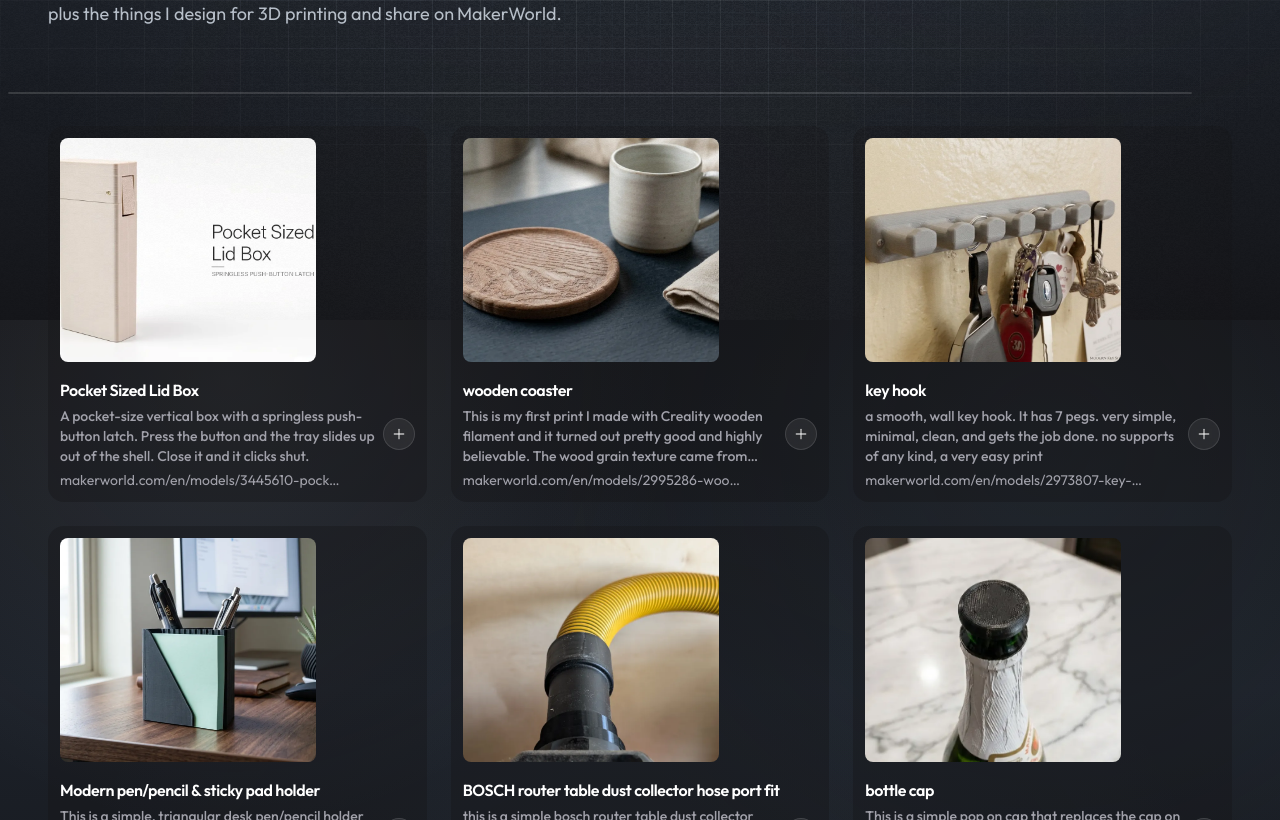
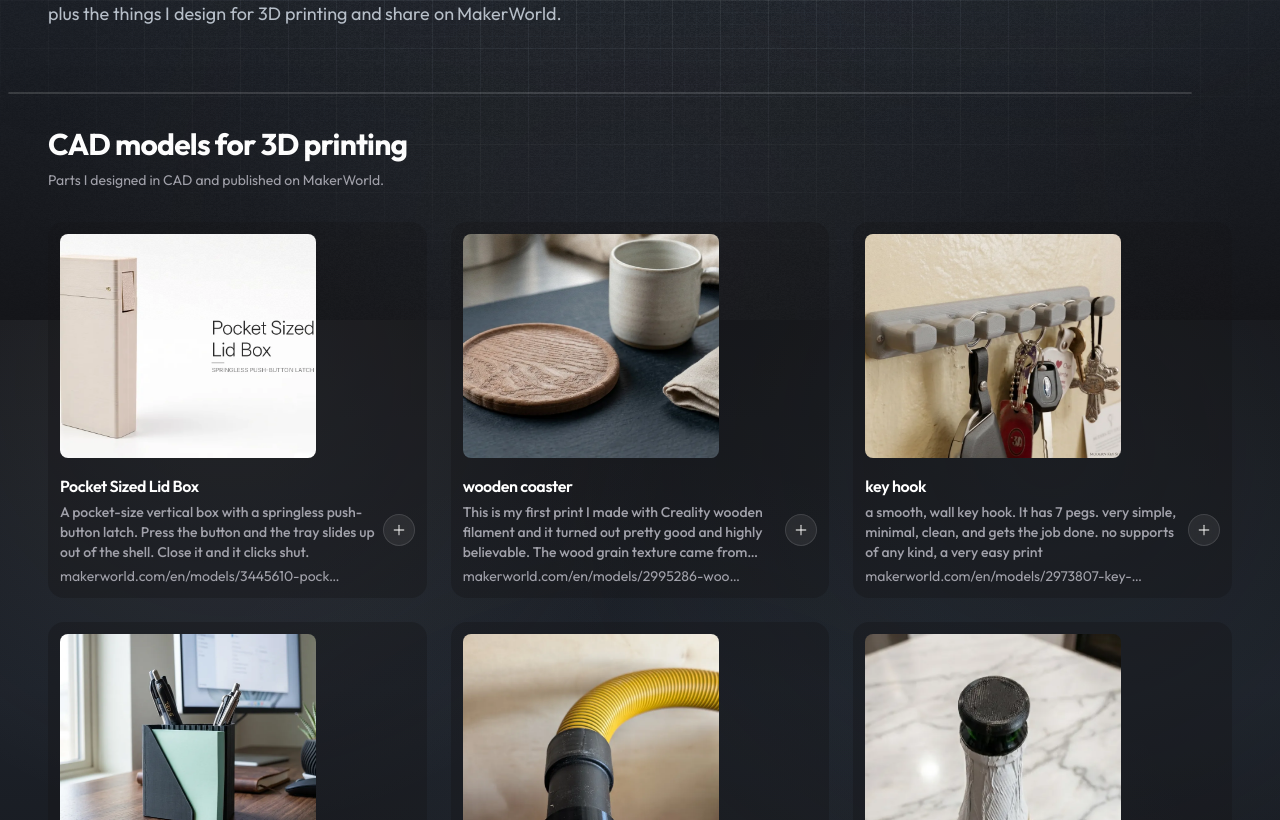
Before and after one commit to 3t1-1aN/EDKportfolio, a Next.js app: page /projects/category/3d-design-modeling in a window 1280 px wide. Shown: the part 480-1300 px from the top of the page. Built offline with nearby package versions, Linux system fonts and the light colour scheme.

Commit message:
Split 3D Design page into CAD models and Blender renders, driven by a tool field

```diff
--- a/app/projects/category/[categorySlug]/CategoryProjectsClient.tsx
+++ b/app/projects/category/[categorySlug]/CategoryProjectsClient.tsx
@@ -239,6 +239,24 @@ function ProjectCard({
   );
 }
 
+/** 3D Design category: sections shown in this order, each filled from `project.tool` */
+const threeDGroups: {
+  tool: NonNullable<Project['tool']>;
+  title: string;
+  intro: string;
+}[] = [
+  {
+    tool: 'cad',
+    title: 'CAD models for 3D printing',
+    intro: 'Parts I designed in CAD and published on MakerWorld.',
+  },
+  {
+    tool: 'blender',
+    title: 'Blender renders',
+    intro: 'Scenes and models I made in Blender.',
+  },
+];
+
 const subsectionTitleClass =
   'text-2xl sm:text-3xl font-bold tracking-tight text-black dark:text-white mb-2';
 const subsectionDescClass =
@@ -280,6 +298,53 @@ export default function CategoryProjectsClient({
     'grid grid-cols-1 md:grid-cols-2 lg:grid-cols-3 gap-6 pb-16 sm:pb-20';
   const majorGridClass =
     'grid grid-cols-1 md:grid-cols-2 gap-8 md:gap-10 pb-16 sm:pb-20';
+
+  if (categoryId === '3d-design') {
+    const groups = threeDGroups
+      .map((group) => ({
+        ...group,
+        items: visible.filter((p) => (p.tool ?? 'blender') === group.tool),
+      }))
+      .filter((group) => group.items.length > 0);
+
+    return (
+      <ScrollAnimation>
+        <div className="relative max-w-7xl mx-auto">
+          <FrostedPanel
+            className="absolute -left-6 sm:-left-8 md:-left-10 -right-6 sm:-right-8 md:-right-10 z-0 rounded-3xl pointer-events-none"
+            style={{ top: '-2rem', bottom: '14rem' }}
+            aria-hidden
+          />
+          <div className="relative z-10 flex flex-col gap-16 sm:gap-20 pb-64 sm:pb-80 md:pb-96 lg:pb-[32rem]">
+            {groups.map((group, index) => (
+              <section
+                key={group.tool}
+                aria-labelledby={`three-d-${group.tool}-heading`}
+                className={
+                  index > 0
+                    ? 'border-t border-black/10 dark:border-white/15 pt-12 sm:pt-16'
+                    : undefined
+                }
+              >
+                <h2
+                  id={`three-d-${group.tool}-heading`}
+                  className={subsectionTitleClass}
+                >
+                  {group.title}
+                </h2>
+                <p className={subsectionDescClass}>{group.intro}</p>
+                <div className="grid grid-cols-1 md:grid-cols-2 lg:grid-cols-3 gap-6">
+                  {group.items.map((project) => (
+                    <ProjectCard key={project.id} project={project} />
+                  ))}
+                </div>
+              </section>
+            ))}
+          </div>
+        </div>
+      </ScrollAnimation>
+    );
+  }
 
   if (isSoftware) {
     return (
--- a/lib/data.ts
+++ b/lib/data.ts
@@ -37,6 +37,8 @@ export interface Project {
   model?: string;
   /** Licence as listed on MakerWorld */
   license?: string;
+  /** 3D Design category: which tool the work was made in. Drives the grouped sections on the category page */
+  tool?: 'cad' | 'blender';
   /** Software category: group cards under Major / Public / Private subsections */
   softwareVisibility?: 'major' | 'public' | 'private';
 }
--- a/lib/projects/defaults.ts
+++ b/lib/projects/defaults.ts
@@ -68,6 +68,7 @@ export function threeDProject(partial: ThreeDInput): Project {
     client: 'Personal Projects',
     date: '2023 - Present',
     categoryId: '3d-design',
+    tool: 'blender',
     tags: partial.tags ?? ['3D modeling', 'rendering', 'design'],
     image,
     ...partial,
--- a/lib/projects/makerworld.ts
+++ b/lib/projects/makerworld.ts
@@ -39,6 +39,7 @@ function makerworldProject(input: MakerworldInput): Project {
       images: input.model ? undefined : [cover, ...gallery],
       tags: ['3D printing', ...input.tags],
     }),
+    tool: 'cad',
     client: '',
     date: '',
     details: input.details,
```
